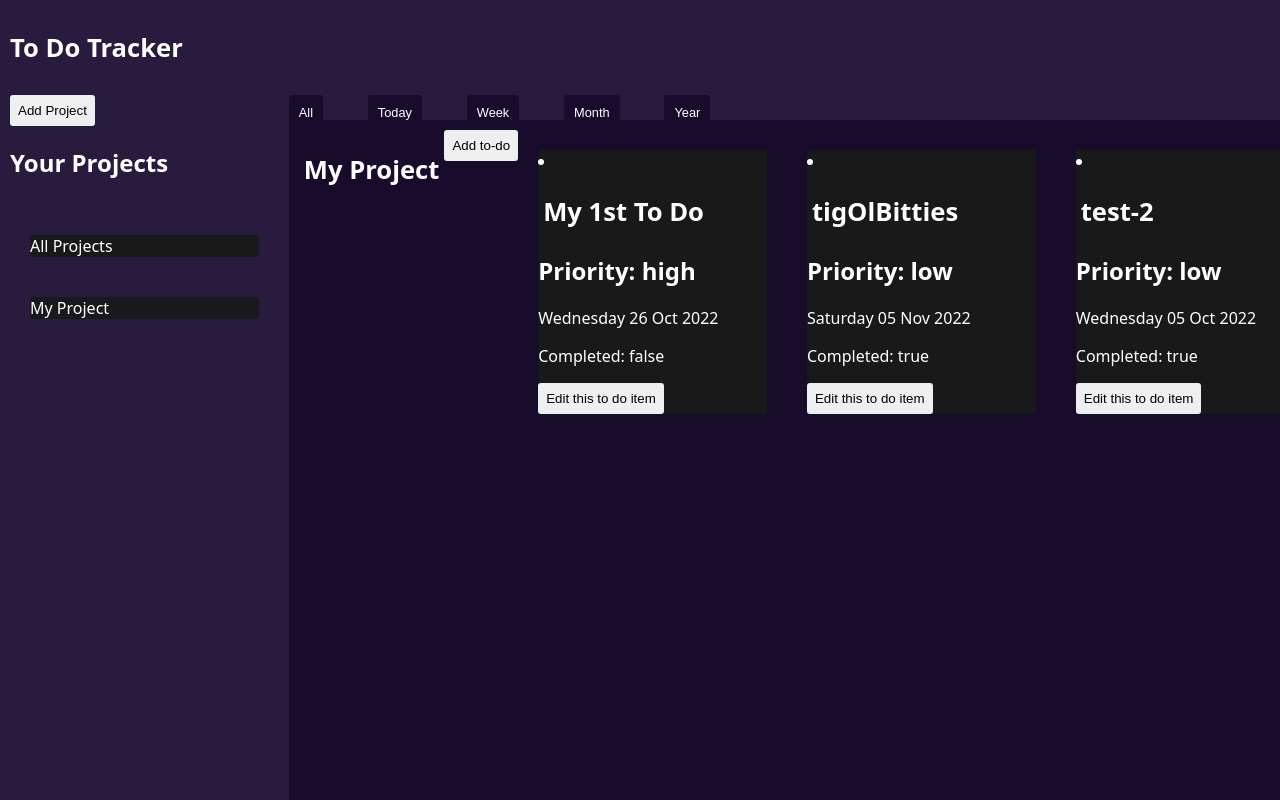
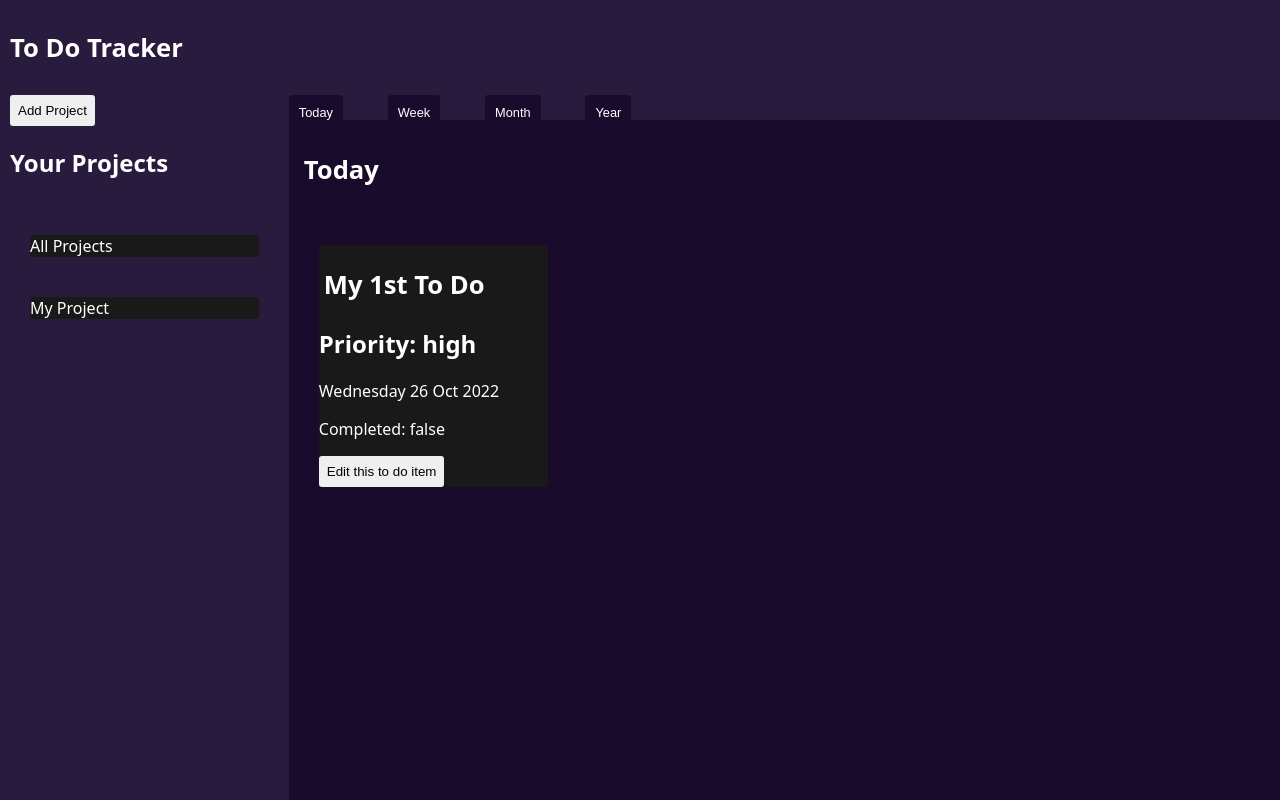
Before and after one commit to TrshPuppy/to-do-list, a website built with webpack: page dist/index.html in a window 1280 px wide. Shown: the top 800 px of the page. Built offline with nearby package versions, Linux system fonts and the light colour scheme.

Commit message:
Get rid of All tab in nav bar.

```diff
--- a/src/classes.js
+++ b/src/classes.js
@@ -11,27 +11,27 @@ export default class Project {
     this.toDos.push(toDo);
   }
 
-  buildVirtualBoi() {
-    return this.toDos.reduce(
-      (virtualProject, list) => virtualProject.addChild(list.buildVirtualBoi()),
-      new Element("div")
-        .setAttributes({
-          class: "project",
-          id: `Project-${this.id}`,
-        })
-        .addChild(new Element("h1").setTextContent(`${this.name}`))
-        .addChild(
-          new Element("button")
-            .setAttributes({
-              type: "button",
-              class: "add-list-btn",
-              id: `${this.name}-add-list-btn`,
-            })
-            .appendEventListener("click", (e) => handleAddToDo(e, this))
-            .setTextContent("Add to-do")
-        )
-    );
-  }
+  // buildVirtualBoi() {
+  //   return this.toDos.reduce(
+  //     (virtualProject, list) => virtualProject.addChild(list.buildVirtualBoi()),
+  //     new Element("div")
+  //       .setAttributes({
+  //         class: "project",
+  //         id: `Project-${this.id}`,
+  //       })
+  //       .addChild(new Element("h1").setTextContent(`${this.name}`))
+  //       .addChild(
+  //         new Element("button")
+  //           .setAttributes({
+  //             type: "button",
+  //             class: "add-list-btn",
+  //             id: `${this.name}-add-list-btn`,
+  //           })
+  //           .appendEventListener("click", (e) => handleAddToDo(e, this))
+  //           .setTextContent("Add to-do")
+  //       )
+  //   );
+  // }
 
   getAllToDosInInterval(interval) {
     return this.toDos.filter(
--- a/src/index.js
+++ b/src/index.js
@@ -65,10 +65,11 @@ Librarian.addProject(testProject);
 
 // tiddies.appendList(testList2);
 // Librarian.addProject(tiddies);
-contentDiv.appendChild(loadAll(Librarian.getAllProjects()).buildElement());
+// contentDiv.appendChild(loadAll(Librarian.getAllProjects()).buildElement());
 // END TEST
 
 // On Page Load
+rebuildCurrentTab(Librarian.getAllProjects(), contentDiv);
 rebuildProjectListContainer(contentDiv);
 let currentProject = undefined;
 
@@ -189,6 +190,7 @@ monthTabBtn.addEventListener("click", () =>
 yearTabBtn.addEventListener("click", () =>
   rebuildTab(getSelectedProjects(), loadYear, contentDiv)
 );
-projectsTabBtn.addEventListener("click", () =>
-  rebuildTab(Librarian.getAllProjects(), loadAll, contentDiv)
-);
+
+// projectsTabBtn.addEventListener("click", () =>
+//   rebuildTab(Librarian.getAllProjects(), loadAll, contentDiv)
+// );
--- a/src/loadTabs.js
+++ b/src/loadTabs.js
@@ -10,7 +10,7 @@ import {
   endOfYear,
 } from "date-fns";
 
-let currentTabLoader = loadAll;
+let currentTabLoader = loadToday;
 
 // Returns a built element based on interval and projectsArray[]:
 function buildTab(hipHip, interval, divId, headingText) {
@@ -83,11 +83,11 @@ export function loadYear(projectsArray) {
   return buildTab(projectsArray, interval, "year-tab", "This Year");
 }
 
-export function loadAll(projectsArray) {
-  currentTabLoader = loadAll;
+// export function loadAll(projectsArray) {
+//   currentTabLoader = loadAll;
 
-  return projectsArray.reduce(
-    (virtualDiv, project) => virtualDiv.addChild(project.buildVirtualBoi()),
-    new Element("div").setAttributes({ class: "all-projects" })
-  );
-}
+//   return projectsArray.reduce(
+//     (virtualDiv, project) => virtualDiv.addChild(project.buildVirtualBoi()),
+//     new Element("div").setAttributes({ class: "all-projects" })
+//   );
+// }
```
Also changed, not shown: dist/index.html, 1 other file.
